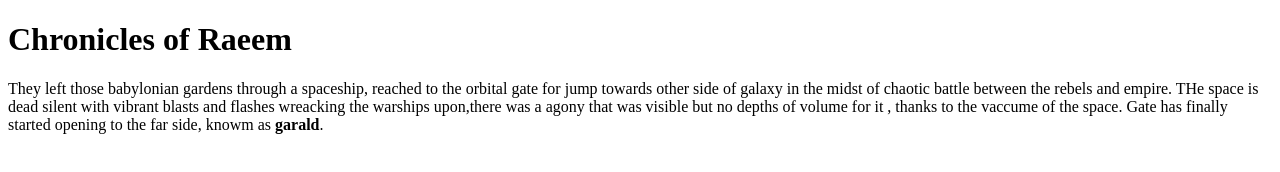
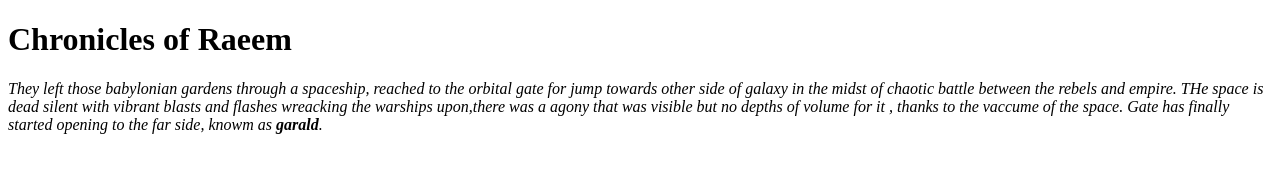
Before and after one commit to har-012/git_test, a plain HTML site: page idex2.html in a window 1280 px wide. Drawn offline with Linux system fonts and the light colour scheme.

Commit message:
planning a some sort of io game?

```diff
--- a/idex2.html
+++ b/idex2.html
@@ -6,6 +6,7 @@
     </head>
     <body>
         <h1>Chronicles of Raeem</h1>
-        They left those babylonian gardens through a spaceship, reached to the orbital gate for jump towards other side of galaxy in the midst of chaotic battle between the rebels and empire. THe space is dead silent with vibrant blasts and flashes wreacking the warships upon,there was a agony that was visible but no depths of volume for it , thanks to the vaccume of the space. Gate has finally started opening to the far side, knowm as <strong>garald</strong>.
+        <em>They left those babylonian gardens through a spaceship, reached to the orbital gate for jump towards other side of galaxy in the midst of chaotic battle between the rebels and empire. THe space is dead silent with vibrant blasts and flashes wreacking the warships upon,there was a agony that was visible but no depths of volume for it , thanks to the vaccume of the space. Gate has finally started opening to the far side, knowm as <strong>garald</strong>.</em>
+        <!-- This is just beginning i will further develope this space opera embeded in a arcade game -->
     </body>
     </html>
```
